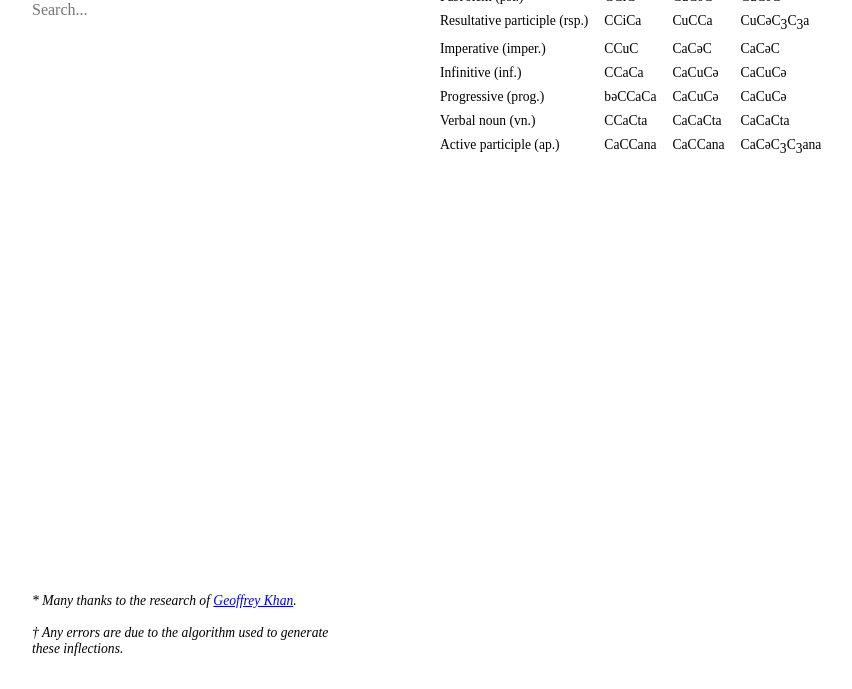
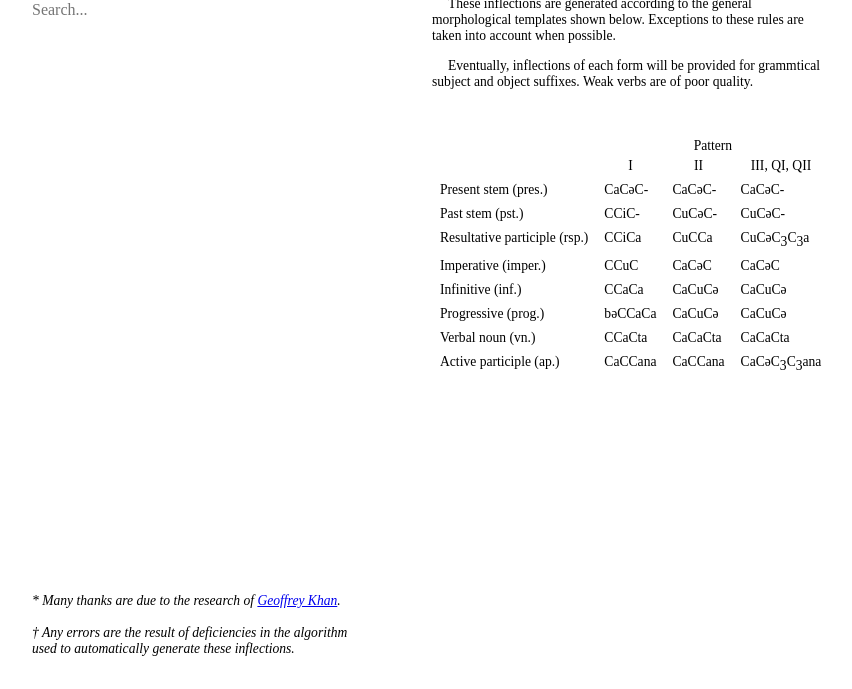
Before and after one commit to mattynaz/nena-verbs, a plain HTML site: page index.html in a window 1280 px wide. Shown: the part 111-800 px from the top of the page, without its empty margins (208-1060 px from the left). Drawn offline with Linux system fonts and the light colour scheme.

Commit message:
add explanation

```diff
--- a/index.html
+++ b/index.html
@@ -16,11 +16,14 @@
   <header>
     <h1>North-Eastern Neo-Aramaic Verb Inflections</h1>
     <input type="text" placeholder="Search..." onkeyup="filter()">
-    <p>* Many thanks to the research of <a href="https://cambridge.academia.edu/GeoffreyKhan">Geoffrey Khan</a>.</p>
-    <p>† Any errors are due to the algorithm used to generate these inflections.</p>
+    <p>* Many thanks are due to the research of <a href="https://cambridge.academia.edu/GeoffreyKhan">Geoffrey Khan</a>.</p>
+    <p>† Any errors are the result of deficiencies in the algorithm used to automatically generate these inflections.</p>
   </header>
   <main>
     <div id="explanation">
+      <p>These inflections are generated according to the general morphological templates shown below. Exceptions to these rules are taken into account when possible.</p>
+      <p>Eventually, inflections of each form will be provided for grammtical subject and object suffixes. Weak verbs are of poor quality.</p>
+
       <table>
       <thead>
         <tr>
--- a/scripts/search.js
+++ b/scripts/search.js
@@ -49,6 +49,7 @@ class Verb {
 
 filter = async _ => {
   search = document.querySelector('input').value
+  document.querySelector('#explanation').style.display = search ? 'none' : 'block'
   for (const verb of VERBS) {
     await verb.relates_to(search) ? verb.show() : verb.hide()
   }
@@ -59,6 +60,11 @@ fetch('data.json')
   .then(response => response.text())
   .then(text => JSON.parse(text))
   .then(json => json.forEach(verb => new Verb(verb)))
+  .then(_ => {
+    hello_message = document.createElement('p')
+    hello_message.innerHTML = `This website presents the various inflections of ${VERBS.length} Assyrian verbs. Use the search bar on the left-hand side to search for various verbs by their English definition.`
+    document.querySelector('#explanation').prepend(hello_message)
+  })
 
 
 // fetch('recipes/published_recipes.md')
--- a/styles/main.css
+++ b/styles/main.css
@@ -11,7 +11,7 @@
 body {
   margin: 0;
   width: 100vw;
-  min-width: 60rem;
+  min-width: 55rem;
   height: 100vh;
   display: flex;
   justify-content: center;
@@ -44,7 +44,7 @@ header input {
 }
 
 header input:focus {
-  border-bottom: 0.1rem solid black;
+  border-bottom: 0.09rem solid black;
 }
 
 header p {
@@ -61,7 +61,7 @@ main {
   width: 25rem;
   min-width: 25rem;
   box-sizing: border-box;
-  padding: 2rem 0rem;
+  padding: 0rem;
   font-size: 0.85rem;
   /* overflow: scroll; */
 }
@@ -69,10 +69,6 @@ main {
 main section {
   padding: 2rem 1rem;
   box-sizing: border-box;
-}
-
-main section:first-of-type {
-  padding-top: 0rem;
 }
 
 section h1 {
@@ -146,7 +142,16 @@ section .ap::before {
   content: "Active particle";
 }
 
+#explanation {
+  padding-top: 2rem;
+}
+
+#explanation p {
+  text-indent: 1rem;
+}
+
 #explanation table {
+  margin-top: 3rem;
   font-size: 0.85rem;
 }
 
```
